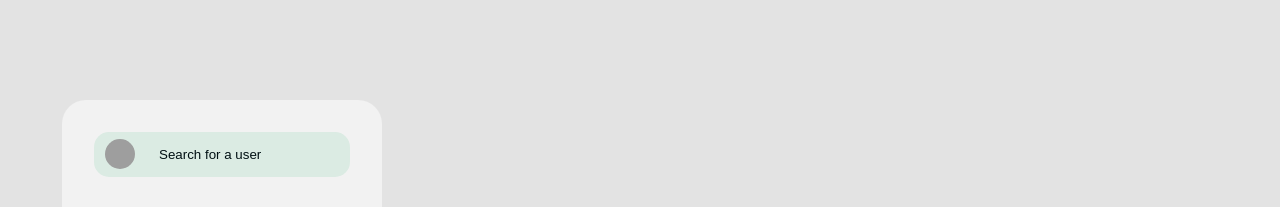
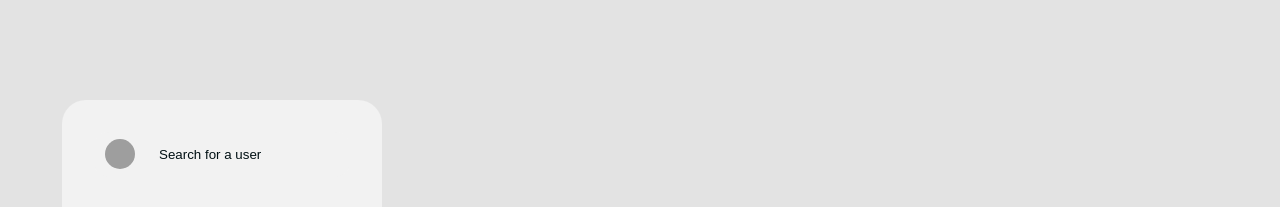
Before and after one commit to TP-Svelte/TP_Svelte_components, a Svelte app: page / in a window 1280 px wide. Shown: the part 1500-1707 px from the top of the page. Built offline with nearby package versions, Linux system fonts and the light colour scheme; grey boxes are pictures that could not be loaded.

Commit message:
update css

```diff
--- a/src/UI/UserCard.svelte
+++ b/src/UI/UserCard.svelte
@@ -58,7 +58,7 @@ $: filteredList = persons.filter(item => item.name.indexOf(search) !== -1);
         width: 100%;
         height: 45px;
         border-radius: 15px;
-        background-color: #DBEBE3;
+        background-color: #F2F2F2;
         text-decoration: none;
         border: 0px;
         padding-left: 25px;
```
